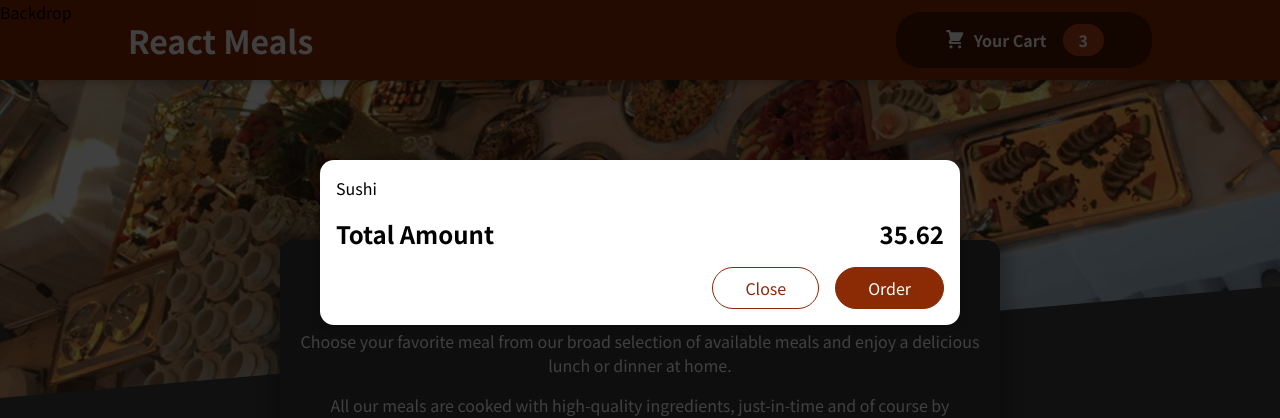
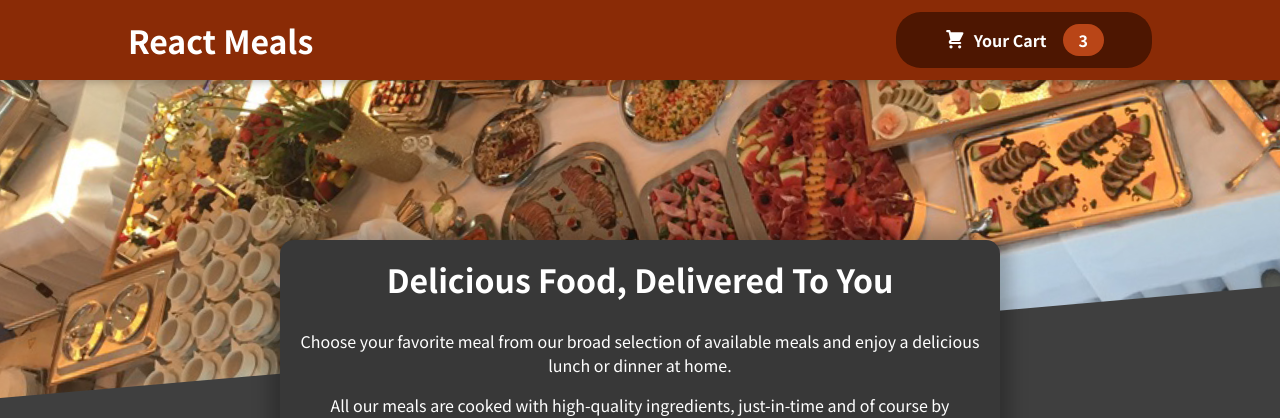
Before and after one commit to DavidPerelman/react-meals, a React (Create React App) app: page / in a window 1280 px wide. Shown: the top 418 px of the page. Built offline with nearby package versions, Linux system fonts and the light colour scheme.

Commit message:
Managing Cart & Modal State

```diff
--- a/src/App.js
+++ b/src/App.js
@@ -1,13 +1,23 @@
-import React, { Fragment } from 'react';
+import React, { Fragment, useState } from 'react';
 import Cart from './components/Cart/Cart/Cart';
 import Header from './components/Layout/Header/Header';
 import Meals from './components/Meals/Meals';
 
 const App = () => {
+  const [cartIsShown, setCartIsShown] = useState(false);
+
+  const showCartHandler = () => {
+    setCartIsShown(true);
+  };
+
+  const hideCartHandler = () => {
+    setCartIsShown(false);
+  };
+
   return (
     <Fragment>
-      <Cart />
-      <Header />
+      {cartIsShown && <Cart onClose={hideCartHandler} />}
+      <Header onShowCart={showCartHandler} onHideCart={hideCartHandler} />
       <main>
         <Meals />
       </main>
--- a/src/components/Cart/Cart/Cart.js
+++ b/src/components/Cart/Cart/Cart.js
@@ -2,7 +2,8 @@
 import Modal from '../../UI/Modal/Modal';
 import classes from './Cart.module.css';
 
-const Cart = () => {
+const Cart = ({ onClose }) => {
+  console.log(onClose);
   const cartItems = (
     <ul className={classes['cart-items']}>
       {[{ id: 'c1', name: 'Sushi', amount: 2, price: 12.99 }].map((item) => (
@@ -12,14 +13,16 @@
   );
 
   return (
-    <Modal>
+    <Modal onClose={onClose}>
       {cartItems}
       <div className={classes.total}>
         <span>Total Amount</span>
         <span>35.62</span>
       </div>
       <div className={classes.actions}>
-        <button className={classes['button--alt']}>Close</button>
+        <button className={classes['button--alt']} onClick={onClose}>
+          Close
+        </button>
         <button className={classes.button}>Order</button>
       </div>
     </Modal>
--- a/src/components/Layout/Header/Header.js
+++ b/src/components/Layout/Header/Header.js
@@ -3,12 +3,12 @@
 import image from '../../../assets/meals.jpg';
 import HeaderCartButton from './HeaderCartButton';
 
-const Header = () => {
+const Header = ({ onShowCart }) => {
   return (
     <Fragment>
       <header className={classes.header}>
         <h1>React Meals</h1>
-        <HeaderCartButton />
+        <HeaderCartButton onClick={onShowCart} />
       </header>
       <div className={classes['main-image']}>
         <img src={image} alt='A table full of delicious food!' />
--- a/src/components/Layout/Header/HeaderCartButton.js
+++ b/src/components/Layout/Header/HeaderCartButton.js
@@ -2,9 +2,9 @@
 import CartIcon from '../../Cart/CartIcon';
 import classes from './HeaderCartButton.module.css';
 
-const HeaderCartButton = () => {
+const HeaderCartButton = ({ onClick }) => {
   return (
-    <button className={classes.button}>
+    <button className={classes.button} onClick={onClick}>
       <span className={classes.icon}>
         <CartIcon />
       </span>
--- a/src/components/Meals/MealItem/MealItem.js
+++ b/src/components/Meals/MealItem/MealItem.js
@@ -3,7 +3,6 @@
 import classes from './MealItem.module.css';
 
 const MealItem = ({ meal }) => {
-  console.log(meal);
   const price = `$${meal.price.toFixed(2)}`;
 
   return (
--- a/src/components/UI/Modal/Modal.js
+++ b/src/components/UI/Modal/Modal.js
@@ -2,8 +2,8 @@
 import classes from './Modal.module.css';
 import ReactDOM from 'react-dom';
 
-const Backdrop = () => {
-  return <div className={classes.backdrop}>Backdrop</div>;
+const Backdrop = ({ onClose }) => {
+  return <div className={classes.backdrop} onClick={onClose}></div>;
 };
 
 const ModalOverlay = ({ children }) => {
@@ -16,10 +16,10 @@
 
 const portalElement = document.getElementById('overlays');
 
-const Modal = ({ children }) => {
+const Modal = ({ children, onClose }) => {
   return (
     <Fragment>
-      {ReactDOM.createPortal(<Backdrop />, portalElement)}
+      {ReactDOM.createPortal(<Backdrop onClose={onClose} />, portalElement)}
       {ReactDOM.createPortal(
         <ModalOverlay>{children}</ModalOverlay>,
         portalElement
```
